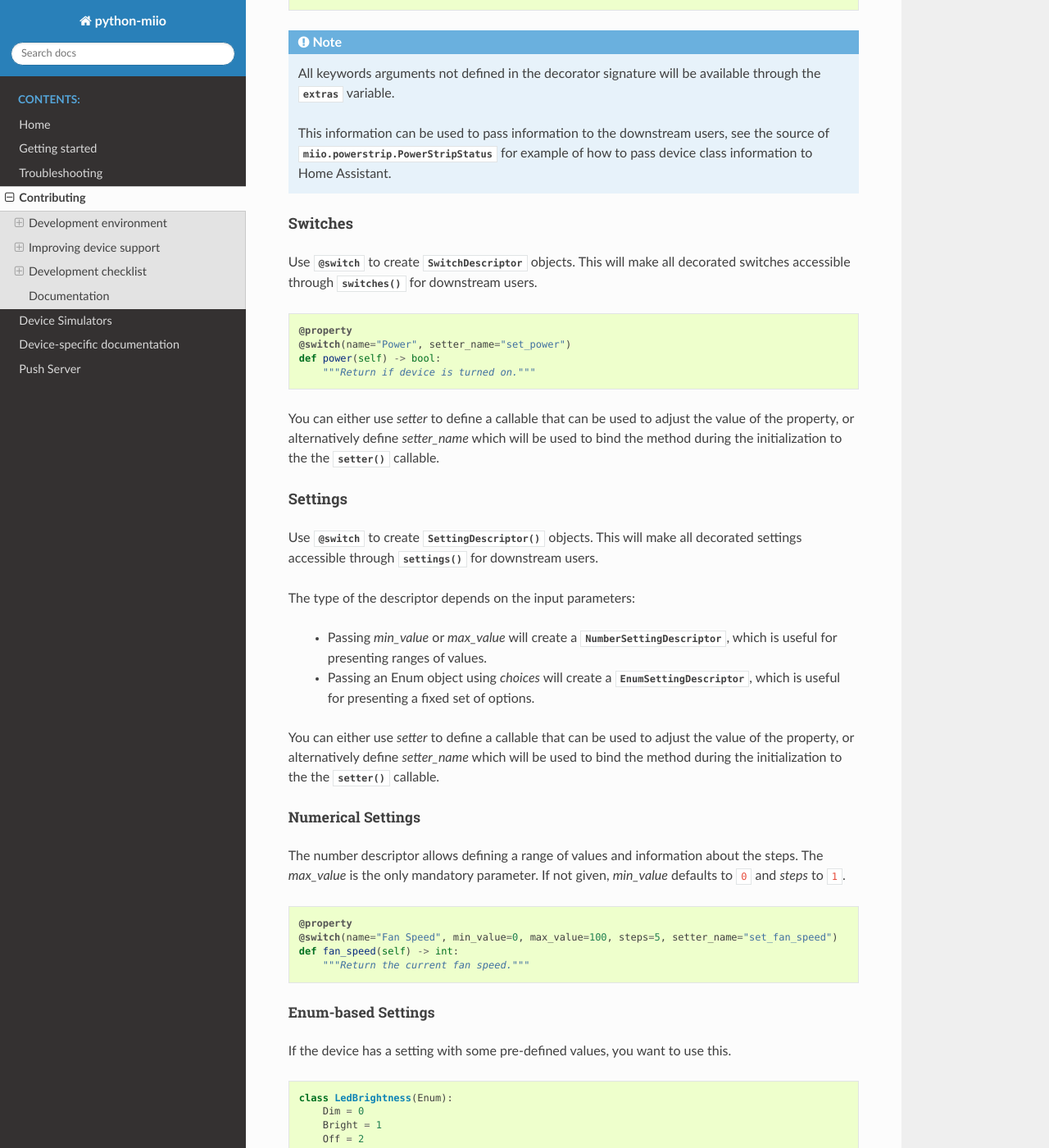
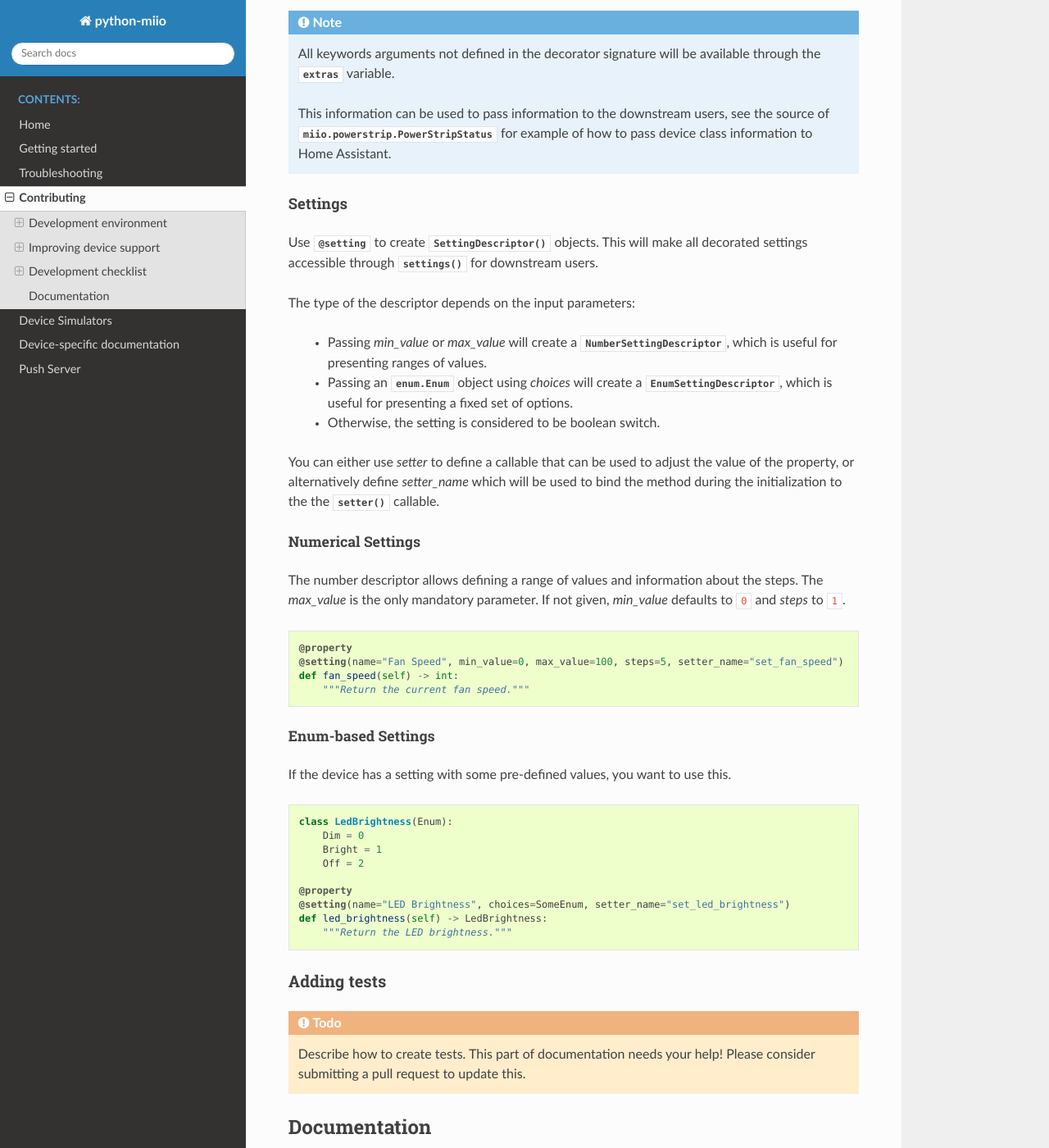
Before and after one commit to rytilahti/python-miio, a Sphinx documentation site: the page built from docs/contributing.rst, in a window 1280 px wide and 1400 px high, scrolled down 5851 px. Shown: the whole window at 82% size. Built offline with Sphinx 7.4.7 and the Read the Docs theme 2.0.0, drawn with Linux system fonts in a browser that asks for light colours; pages that are not in the unit, such as notebooks, are missing from menus; some of the changed text lies outside the part shown.

Commit message:
Rename ButtonDescriptor to ActionDescriptor (#1567)
The actions may in future allow passing arguments to perform other
actions besides just triggering them.

Cleanup obsolete documentation related to switch decorator.

```diff
--- a/docs/contributing.rst
+++ b/docs/contributing.rst
@@ -194,7 +194,7 @@ Development checklist
    listing the known models (as reported by :meth:`~miio.device.Device.info()`).
 4. Status containers is derived from :class:`~miio.devicestatus.DeviceStatus` class and all properties should
    have type annotations for their return values. The information that should be exposed directly
-   to end users should be decorated using appropriate decorators (e.g., `@sensor` or `@switch`) to make
+   to end users should be decorated using appropriate decorators (e.g., `@sensor` or `@setting`) to make
    them discoverable (:ref:`status_containers`).
 5. Add tests at least for the status container handling (:ref:`adding_tests`).
 6. Updating documentation is generally not needed as the API documentation
@@ -293,36 +293,19 @@ This will make all decorated sensors accessible through :meth:`~miio.device.Devi
     device class information to Home Assistant.
 
 
-Switches
-""""""""
-
-Use :meth:`@switch <miio.devicestatus.switch>` to create :class:`~miio.descriptors.SwitchDescriptor` objects.
-This will make all decorated switches accessible through :meth:`~miio.device.Device.switches` for downstream users.
-
-.. code-block::
-
-    @property
-    @switch(name="Power", setter_name="set_power")
-    def power(self) -> bool:
-        """Return if device is turned on."""
-
-You can either use *setter* to define a callable that can be used to adjust the value of the property,
-or alternatively define *setter_name* which will be used to bind the method during the initialization
-to the the :meth:`~miio.descriptors.SwitchDescriptor.setter` callable.
-
-
 Settings
 """"""""
 
-Use :meth:`@switch <miio.devicestatus.setting>` to create :meth:`~miio.descriptors.SettingDescriptor` objects.
+Use :meth:`@setting <miio.devicestatus.setting>` to create :meth:`~miio.descriptors.SettingDescriptor` objects.
 This will make all decorated settings accessible through :meth:`~miio.device.Device.settings` for downstream users.
 
 The type of the descriptor depends on the input parameters:
 
     * Passing *min_value* or *max_value* will create a :class:`~miio.descriptors.NumberSettingDescriptor`,
       which is useful for presenting ranges of values.
-    * Passing an Enum object using *choices* will create a :class:`~miio.descriptors.EnumSettingDescriptor`,
-      which is useful for presenting a fixed set of options.
+    * Passing an :class:`enum.Enum` object using *choices* will create a
+      :class:`~miio.descriptors.EnumSettingDescriptor`, which is useful for presenting a fixed set of options.
+    * Otherwise, the setting is considered to be boolean switch.
 
 
 You can either use *setter* to define a callable that can be used to adjust the value of the property,
@@ -338,7 +321,7 @@ The *max_value* is the only mandatory parameter. If not given, *min_value* defau
 .. code-block::
 
     @property
-    @switch(name="Fan Speed", min_value=0, max_value=100, steps=5, setter_name="set_fan_speed")
+    @setting(name="Fan Speed", min_value=0, max_value=100, steps=5, setter_name="set_fan_speed")
     def fan_speed(self) -> int:
         """Return the current fan speed."""
 
@@ -356,7 +339,7 @@ If the device has a setting with some pre-defined values, you want to use this.
         Off = 2
 
     @property
-    @switch(name="LED Brightness", choices=SomeEnum, setter_name="set_led_brightness")
+    @setting(name="LED Brightness", choices=SomeEnum, setter_name="set_led_brightness")
     def led_brightness(self) -> LedBrightness:
         """Return the LED brightness."""
 
```
Also changed, not shown: 3 other files.
